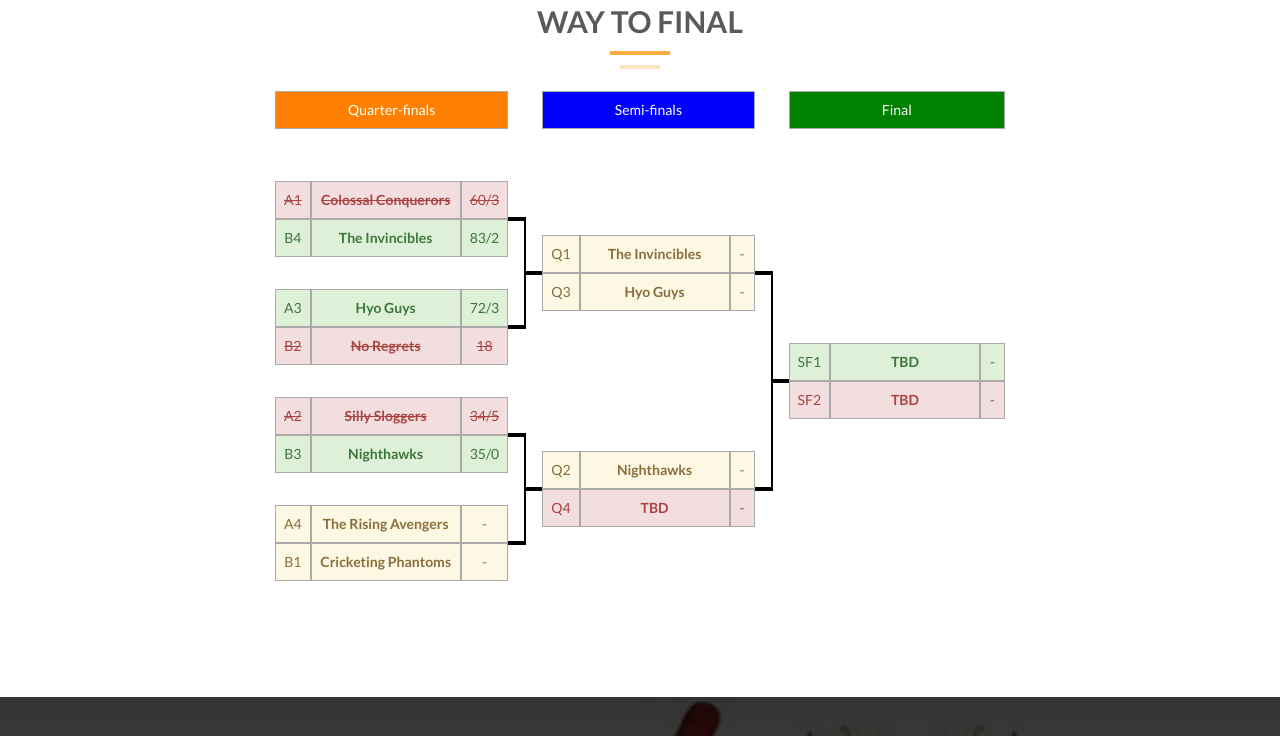
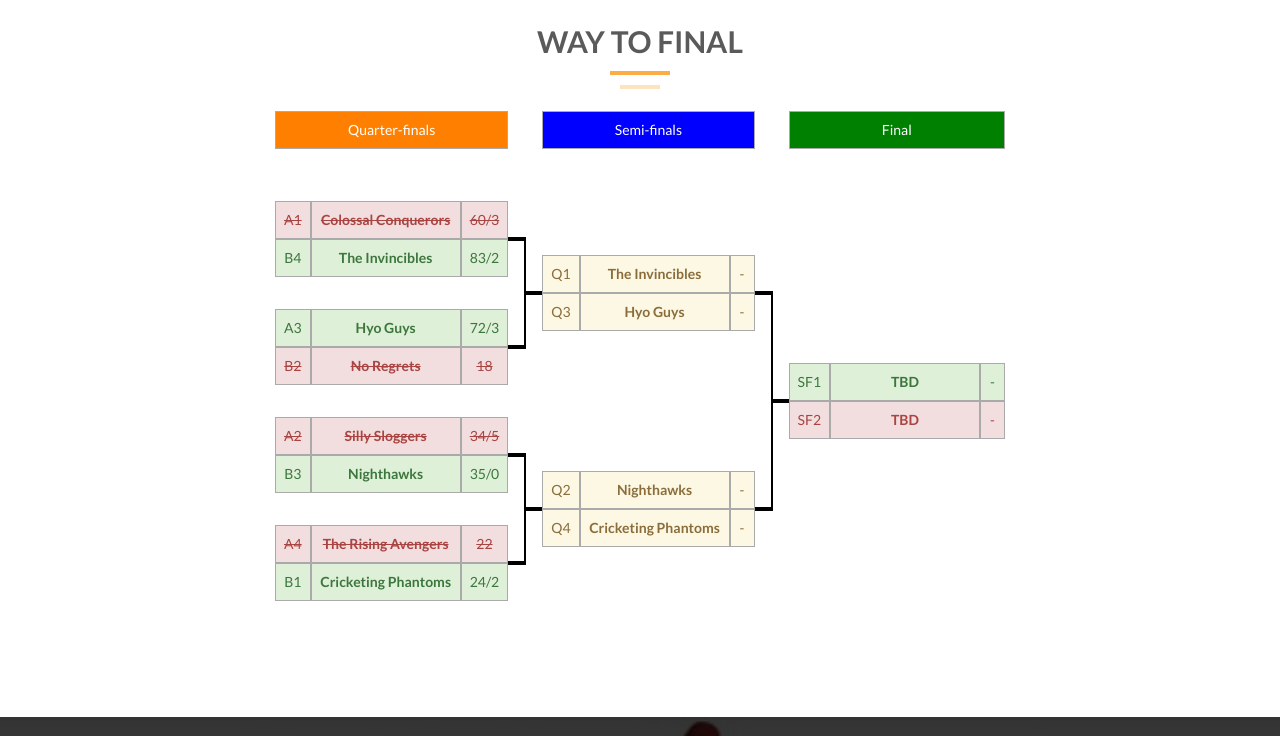
Before and after one commit to DINESHDAF/cggctournament, a plain HTML site: page index.html in a window 1280 px wide. Shown: the part 5257-5993 px from the top of the page. Drawn offline with nearby package versions, Linux system fonts and the light colour scheme; a script that the page names is missing.

Commit message:
Updated index after Quarter finals

```diff
--- a/index.html
+++ b/index.html
@@ -589,7 +589,7 @@
                   <td><strong>Hyo Guys won by 53 runs.</strong></td>
                   <td class="text-left"><b>HG:-</b> 72/3 (6.0 Ovs)<br><b>NR:-</b> 18 (4.4 Ovs)</td>
                 </tr>
-                <tr class="text-danger info">
+                <tr class="text-success success">
                   <td>The Rising Avengers</td>
                   <td>vs</td>
                   <td>Cricketing Phantoms</td>
@@ -597,8 +597,8 @@
                   <td>Jan 05</td>
                   <td>Friday</td>
                   <td>16:15 - 16:45</td>
-                  <td><strong></strong></td>
-                  <td class="text-left"><p class="hide"><b>PP:-</b> 30 (5.2 Ovs)<br><b>PB:-</b> 34/1 (4.0 Ovs)</p></td>
+                  <td><strong>Cricketing Phantoms won by 4 wickets.</strong></td>
+                  <td class="text-left"><b>TRA:-</b> 22 (5.3 Ovs)<br><b>CP:-</b> 24/2 (5.2 Ovs)</td>
                 </tr>
                 <tr>
                   <td colspan="9">&nbsp;</td>
@@ -607,7 +607,7 @@
                 <tr class="text-uppercase">
                   <th colspan="9" class="text-center">Round 3 (Semi-Finals)</th>
                 </tr>
-                <tr class="text-warning warning">
+                <tr class="text-danger info">
                   <td>The Invincibles</td>
                   <td>vs</td>
                   <td>Hyo Guys</td>
@@ -621,7 +621,7 @@
                 <tr class="text-warning warning">
                   <td>Nighthawks</td>
                   <td>vs</td>
-                  <td>Q4</td>
+                  <td>Cricketing Phantoms</td>
                   <td>SF2</td>
                   <td>Jan 10</td>
                   <td>Wednesday</td>
@@ -1062,20 +1062,20 @@
               <tr>
                 <td style="height:7px"></td>
                 <td rowspan="2" style="border-width:0;border-style:solid;border-color:black;border-top-width:2px"></td>
-                <td rowspan="2" style="text-align:center;border-color:#aaa;border-style:solid;border-top-width:1px;border-left-width:1px;border-right-width:1px;border-bottom-width:1px" class="text-danger danger">Q4</td>
-                <td rowspan="2" style="border-color:#aaa;border-style:solid;border-top-width:1px;border-left-width:1px;border-right-width:1px;border-bottom-width:1px;" class="text-danger danger">
-                  <a class="text-danger danger"><strong>TBD</strong></a>
+                <td rowspan="2" style="text-align:center;border-color:#aaa;border-style:solid;border-top-width:1px;border-left-width:1px;border-right-width:1px;border-bottom-width:1px" class="text-warning warning">Q4</td>
+                <td rowspan="2" style="border-color:#aaa;border-style:solid;border-top-width:1px;border-left-width:1px;border-right-width:1px;border-bottom-width:1px;" class="text-warning warning">
+                  <a class="text-warning warning"><strong>Cricketing Phantoms</strong></a>
                 </td>
-                <td rowspan="2" style="text-align:center;border-color:#aaa;border-style:solid;border-top-width:1px;border-left-width:1px;border-right-width:1px;border-bottom-width:1px;" class="text-danger danger">-</td>
+                <td rowspan="2" style="text-align:center;border-color:#aaa;border-style:solid;border-top-width:1px;border-left-width:1px;border-right-width:1px;border-bottom-width:1px;" class="text-warning warning">-</td>
                 <td rowspan="2" style="border-width:0;border-style:solid;border-color:black;border-top-width:2px"></td>
               </tr>
               <tr>
                 <td style="height:7px"></td>
-                <td rowspan="2" style="text-align:center;border-color:#aaa;border-style:solid;border-top-width:1px;border-left-width:1px;border-right-width:1px;border-bottom-width:1px" class="text-warning warning">A4</td>
-                <td rowspan="2" style="border-color:#aaa;border-style:solid;border-top-width:1px;border-left-width:1px;border-right-width:1px;border-bottom-width:1px;" class="text-warning warning">
-                  <a class="text-warning warning"><strong>The Rising Avengers</strong></a>
+                <td rowspan="2" style="text-align:center;border-color:#aaa;border-style:solid;border-top-width:1px;border-left-width:1px;border-right-width:1px;border-bottom-width:1px" class="text-danger danger"><s>A4</s></td>
+                <td rowspan="2" style="border-color:#aaa;border-style:solid;border-top-width:1px;border-left-width:1px;border-right-width:1px;border-bottom-width:1px;" class="text-danger danger">
+                  <a class="text-danger danger"><strong><s>The Rising Avengers</s></strong></a>
                 </td>
-                <td rowspan="2" style="text-align:center;border-color:#aaa;border-style:solid;border-top-width:1px;border-left-width:1px;border-right-width:1px;border-bottom-width:1px;" class="text-warning warning">-</td>
+                <td rowspan="2" style="text-align:center;border-color:#aaa;border-style:solid;border-top-width:1px;border-left-width:1px;border-right-width:1px;border-bottom-width:1px;" class="text-danger danger"><s>22</s></td>
                 <td rowspan="2" style="border-width:0;border-style:solid;border-color:black;border-bottom-width:2px;border-right-width:2px"></td>
               </tr>
               <tr>
@@ -1084,11 +1084,11 @@
               </tr>
               <tr>
                 <td style="height:7px"></td>
-                <td rowspan="2" style="text-align:center;border-color:#aaa;border-style:solid;border-top-width:1px;border-left-width:1px;border-right-width:1px;border-bottom-width:1px" class="text-warning warning">B1</td>
-                <td rowspan="2" style="border-color:#aaa;border-style:solid;border-top-width:1px;border-left-width:1px;border-right-width:1px;border-bottom-width:1px;" class="text-warning warning">
-                  <a class="text-warning warning"><strong>Cricketing Phantoms</strong></a>
+                <td rowspan="2" style="text-align:center;border-color:#aaa;border-style:solid;border-top-width:1px;border-left-width:1px;border-right-width:1px;border-bottom-width:1px" class="text-success success">B1</td>
+                <td rowspan="2" style="border-color:#aaa;border-style:solid;border-top-width:1px;border-left-width:1px;border-right-width:1px;border-bottom-width:1px;" class="text-success success">
+                  <a class="text-success success"><strong>Cricketing Phantoms</strong></a>
                 </td>
-                <td rowspan="2" style="text-align:center;border-color:#aaa;border-style:solid;border-top-width:1px;border-left-width:1px;border-right-width:1px;border-bottom-width:1px;" class="text-warning warning">-</td>
+                <td rowspan="2" style="text-align:center;border-color:#aaa;border-style:solid;border-top-width:1px;border-left-width:1px;border-right-width:1px;border-bottom-width:1px;" class="text-success success">24/2</td>
                 <td rowspan="2" style="border-width:0;border-style:solid;border-color:black;border-top-width:2px"></td>
               </tr>
               <tr>
```
